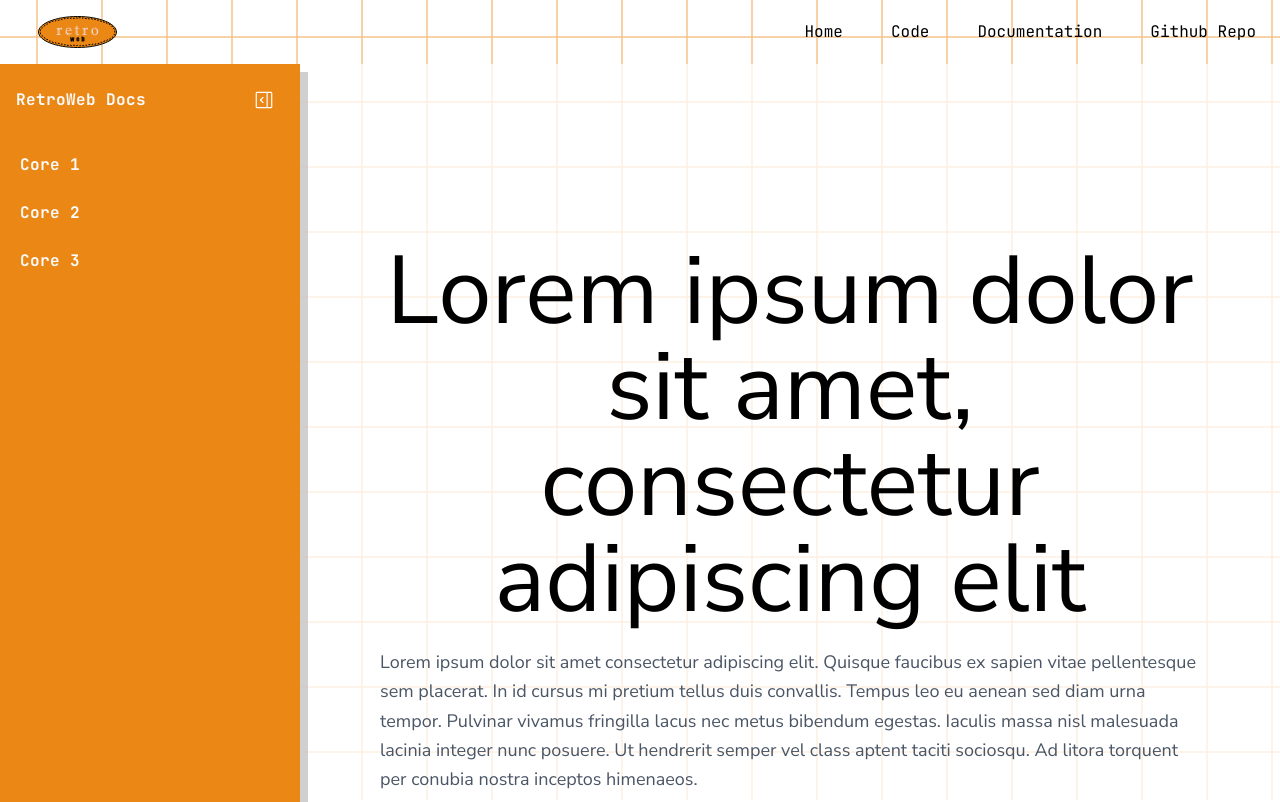
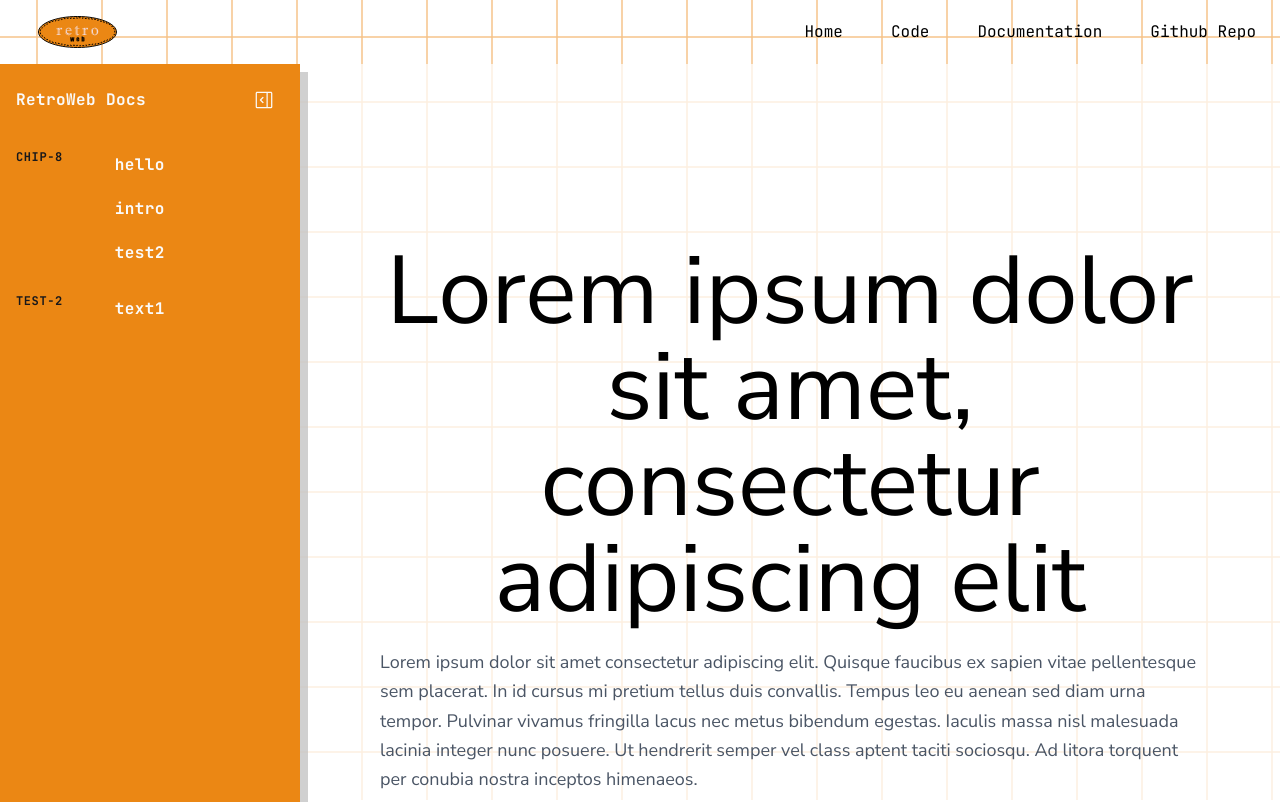
Before and after one commit to Niredxl/retro-web, a React (Vite) app in the folder frontend/: page /docs in a window 1280 px wide. Shown: the top 802 px of the page. Built offline with nearby package versions, Linux system fonts and the light colour scheme.

Commit message:
Auto update sidebar

```diff
--- a/frontend/src/component/Sidebar.jsx
+++ b/frontend/src/component/Sidebar.jsx
@@ -1,11 +1,49 @@
 import classNames from "classnames";
 import {React} from 'react';
 import { Link } from 'react-router-dom'
-import { NavBarLinks} from "./NavBarLinks";
+import sidebarData from "../data/sidebarData.json";
 import { GoSidebarCollapse, GoSidebarExpand } from "react-icons/go";
 
 const Sidebar = ({ collapsed,shown, setCollapsed }) => {
     const Icon = collapsed ? GoSidebarCollapse : GoSidebarExpand;
+
+    const renderHierachy = (nodes) => {
+        return nodes.map((node, index) => {
+            // folder
+            if (node.type === 'category'){
+                if (collapsed) return null;
+
+                return (
+                    <li key={index} className=" flex flex=col mb-2">
+                        <div className="px-4 py-1 text-xs uppercase text-zinc-900 font-bold tracking-wider">
+                            {node.label}
+                        </div>
+                        <ul className="flex flex-col gap-1  border-zinc-700 ml-4 pl-2">
+                            {renderHierachy(node.children)}
+                        </ul>
+                    </li>
+                );
+            }
+            const linkPath = node.path ? `/docs${node.path}` : "#";
+            return(
+                <li
+                key={index}
+                className ={classNames({
+                    "text-zinc-50 hover:bg-secondary flex": true,
+                    "transition-colors duration-300": true,
+                    "rounded-md p-2 mx-1 gap-4": !collapsed,
+                    "rounded-full p-2 mx-3 w-10 h-10 justify-center": collapsed,
+                })}>
+                    <Link to={linkPath} className="flex gap-2 items-center w-full">
+                    <div className="w-2 h-2 bg-primary rounded full shrink-0 md:hidden"></div>
+                        <span className="truncate">
+                            {!collapsed ? node.label : node.label.substring(0,2)}
+                        </span>
+                    </Link>
+                </li>
+            );
+        })
+    }
 
     return (
         <div className={classNames({
@@ -37,27 +75,12 @@ const Sidebar = ({ collapsed,shown, setCollapsed }) => {
                     </button>
 
                 </div>
-                 <nav className="flex-grow ">
+                 <nav className="flex-grow overflow-y-auto custom-scrollbar">
                         <ul
                         className={classNames({
                             "my-2 flex flex-col gap-2 items-strech": true,
                         })}>
-                            {NavBarLinks.map((item, index) => {
-                                return (
-                                    <li
-                                    key={index}
-                                    className={classNames({
-                                        "text-zinc-50 hover:bg-secondary flex" : true,
-                                        "transition-colors duration-300": true,
-                                        "rounded-md p-2 mx-3 gap-4" : !collapsed,
-                                        "rounded-full p-2 mx-3 w-10 h-10": collapsed,
-                                    })}>
-                                        <Link href={item.href} className="flex gap-2">
-                                         <span>{!collapsed && item.label}</span>
-                                        </Link>
-                                    </li>
-                                );
-                            })}
+                            {renderHierachy(sidebarData)}
                         </ul>
                     </nav>
             </div>
--- /dev/null
+++ b/frontend/src/data/sidebarData.json
@@ -0,0 +1,34 @@
+[
+  {
+    "label": "chip-8",
+    "type": "category",
+    "children": [
+      {
+        "label": "hello",
+        "type": "link",
+        "path": "/chip-8/hello"
+      },
+      {
+        "label": "intro",
+        "type": "link",
+        "path": "/chip-8/intro"
+      },
+      {
+        "label": "test2",
+        "type": "link",
+        "path": "/chip-8/test2"
+      }
+    ]
+  },
+  {
+    "label": "test-2",
+    "type": "category",
+    "children": [
+      {
+        "label": "text1",
+        "type": "link",
+        "path": "/test-2/text1"
+      }
+    ]
+  }
+]
--- a/frontend/src/documentation/generate-map.js
+++ b/frontend/src/documentation/generate-map.js
@@ -5,31 +5,40 @@ import { fileURLToPath } from 'url';
 const __filename = fileURLToPath(import.meta.url);
 const __dirname = path.dirname(__filename);
 
+// FOLDER WHERE .mdx FILES LIVE
 const DOCS_DIR = path.join(__dirname, './docs');
-const OUTPUT_FILE = path.join(__dirname, '../../data/sidebarData.json');
+// JSON OUT LOCATION
+const OUTPUT_FILE = path.join(__dirname, '../data/sidebarData.json');
 
 function getDirectoryStructure(dir) {
     const results = [];
+
+    if (!fs.existsSync(dir)) {
+        console.warn(`Docs directory not found at ${dir}`);
+    }
+
     const list = fs.readdirSync(dir);
 
     list.forEach(file => {
-        file = path.resolve(dir, file);
-        const stat = fs.statSync(file);
+        const fullPath = path.resolve(dir, file);
+        const stat = fs.statSync(fullPath);
 
         if (stat && stat.isDirectory()) {
 
             results.push({
                 label: path.basename(file),
                 type: 'category',
-                children: getDirectoryStructure(file)
+                children: getDirectoryStructure(fullPath)
             });
         } else {
             const ext = path.extname(file);
             if (ext === '.mdx') {
+                const relativePath = path.relative(DOCS_DIR, fullPath);
+                const urlPath = '/' + relativePath.replace(/\\/g,'/').replace('.mdx', '');
                 results.push({
                     label: path.basename(file, '.mdx'),
                     type: 'link',
-                    path : file.split('src/docs')[1].replace(/\\/g,'/')
+                    path : urlPath
                 });
             }
         }
@@ -38,12 +47,12 @@ function getDirectoryStructure(dir) {
     });
     return results;
 }
-
-if (!fs.existsSync(path.join(__dirname, 'src/data'))){
-    fs.mkdirSync(path.join(__dirname, 'src/data'));
+const outputDir = path.dirname(OUTPUT_FILE);
+if (!fs.existsSync(outputDir)){
+    fs.mkdirSync(outputDir, { recursive: true });
 }
-
+console.log(`Scanning directory: ${DOCS_DIR}`);
 const structure = getDirectoryStructure(DOCS_DIR);
 fs.writeFileSync(OUTPUT_FILE, JSON.stringify(structure, null, 2));
 
-console.log("Sidebar data generated!");
+console.log(`Success! Sidebar data generated at: ${OUTPUT_FILE}`);
```
Also changed, not shown: frontend/src/documentation/docs/chip-8/hello.mdx (added).
